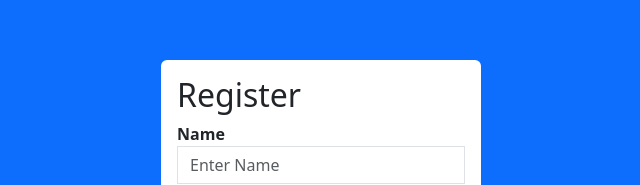
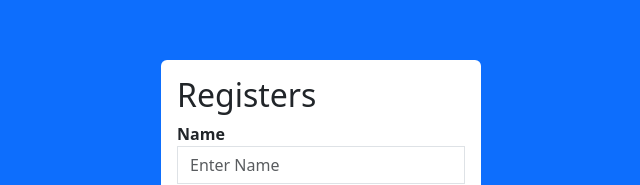
Before and after one commit to fullstackfreak/forvercel, a React (Vite) app in the folder frontend/: page / in a window 1280 px wide. Shown: the part 126-311 px from the top of the page, without its empty margins (319-959 px from the left). Built offline with nearby package versions, Linux system fonts and the light colour scheme.

Commit message:
changes in front end

```diff
--- a/frontend/src/App.jsx
+++ b/frontend/src/App.jsx
@@ -18,7 +18,7 @@ function App() {
   return (
     <div className="d-flex justify-content-center align-items-center bg-primary vh-100">
       <div className="bg-white p-3 rounded w-25">
-        <h2>Register</h2>
+        <h2>Registers</h2>
         <form onSubmit={handleSubmit}>
           <div className="mb-3">
             <label htmlFor="email">
```
